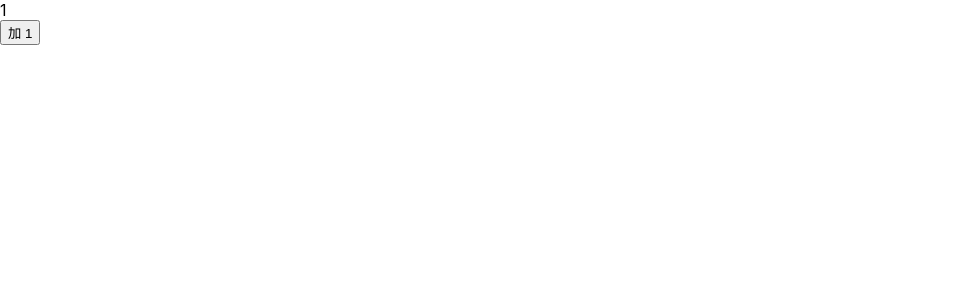
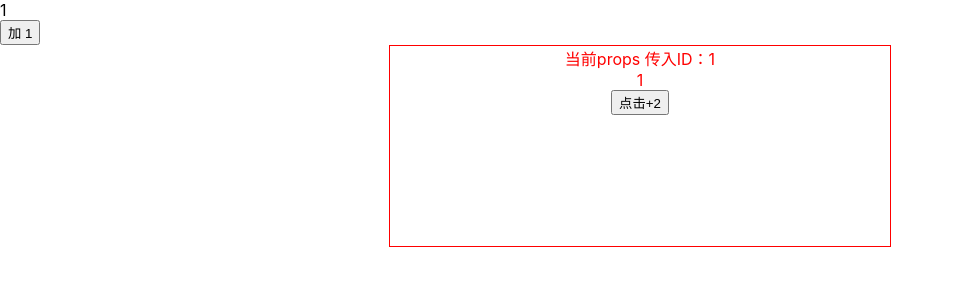
Before and after one commit to zhushihao110/vite-react-ts, a React (Vite) app: page / in a window 1280 px wide. Shown: the top 300 px of the page, without its empty margins (0-954 px from the left). Built offline with nearby package versions, Linux system fonts and the light colour scheme.

Commit message:
test css module

```diff
--- a/src/App.tsx
+++ b/src/App.tsx
@@ -1,11 +1,13 @@
 import React from 'react'
 import Home from '@/page/home/index'
+import Demo from '@/page/demo/index'
 
 function App() {
   console.log(import.meta.env, '---vite---')
   return (
     <div className="App">
       <Home />
+      <Demo id={1} />
     </div>
   )
 }
--- a/src/index.css
+++ b/src/index.css
@@ -1,13 +1,13 @@
+@import './style/index.module.css';
+
 body {
   margin: 0;
-  font-family: -apple-system, BlinkMacSystemFont, 'Segoe UI', 'Roboto', 'Oxygen',
-    'Ubuntu', 'Cantarell', 'Fira Sans', 'Droid Sans', 'Helvetica Neue',
-    sans-serif;
+  font-family: -apple-system, BlinkMacSystemFont, 'Segoe UI', 'Roboto', 'Oxygen', 'Ubuntu',
+    'Cantarell', 'Fira Sans', 'Droid Sans', 'Helvetica Neue', sans-serif;
   -webkit-font-smoothing: antialiased;
   -moz-osx-font-smoothing: grayscale;
 }
 
 code {
-  font-family: source-code-pro, Menlo, Monaco, Consolas, 'Courier New',
-    monospace;
+  font-family: source-code-pro, Menlo, Monaco, Consolas, 'Courier New', monospace;
 }
--- /dev/null
+++ b/src/page/demo/index.module.css
@@ -0,0 +1,10 @@
+/* @import '@/style/index.module.css'; */
+/* 可主动引入全局样式 */
+
+.box {
+  height: 200px;
+  width: 500px;
+  border: 1px solid red;
+  text-align: center;
+  margin: 0 auto;
+}
--- /dev/null
+++ b/src/page/demo/index.tsx
@@ -0,0 +1,18 @@
+import React, { useState } from 'react'
+import { StateType, PropsType } from './interface'
+import demoClass from './index.module.css'
+
+const DemoComponent: React.FC<PropsType> = props => {
+  const [count, setCount] = useState<StateType['count']>(1)
+  console.log(demoClass)
+  return (
+    <div className={`${demoClass.box} red`}>
+      <div>当前props 传入ID：{props.id}</div>
+      <div>{count}</div>
+      <div>
+        <button onClick={() => setCount(count + 2)}>点击+2</button>
+      </div>
+    </div>
+  )
+}
+export default React.memo(DemoComponent)
--- /dev/null
+++ b/src/page/demo/interface.ts
@@ -0,0 +1,9 @@
+export interface StateType {
+  name: string
+  count: number
+}
+
+export interface PropsType {
+  id: number
+  name?: string
+}
--- /dev/null
+++ b/src/style/index.module.css
@@ -0,0 +1,3 @@
+.red {
+  color: red;
+}
```
Also changed, not shown: src/page/home/interface.ts (+7 -11 lines).
